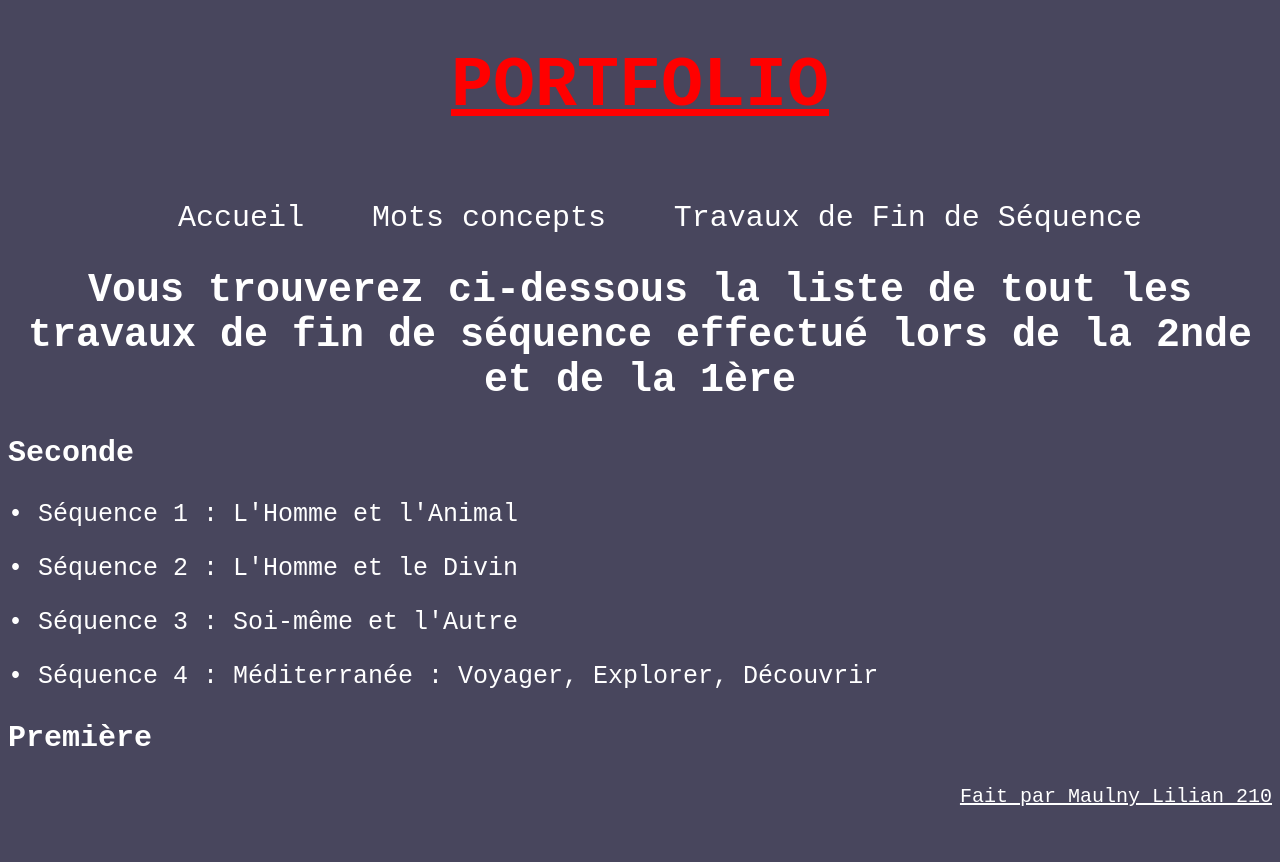
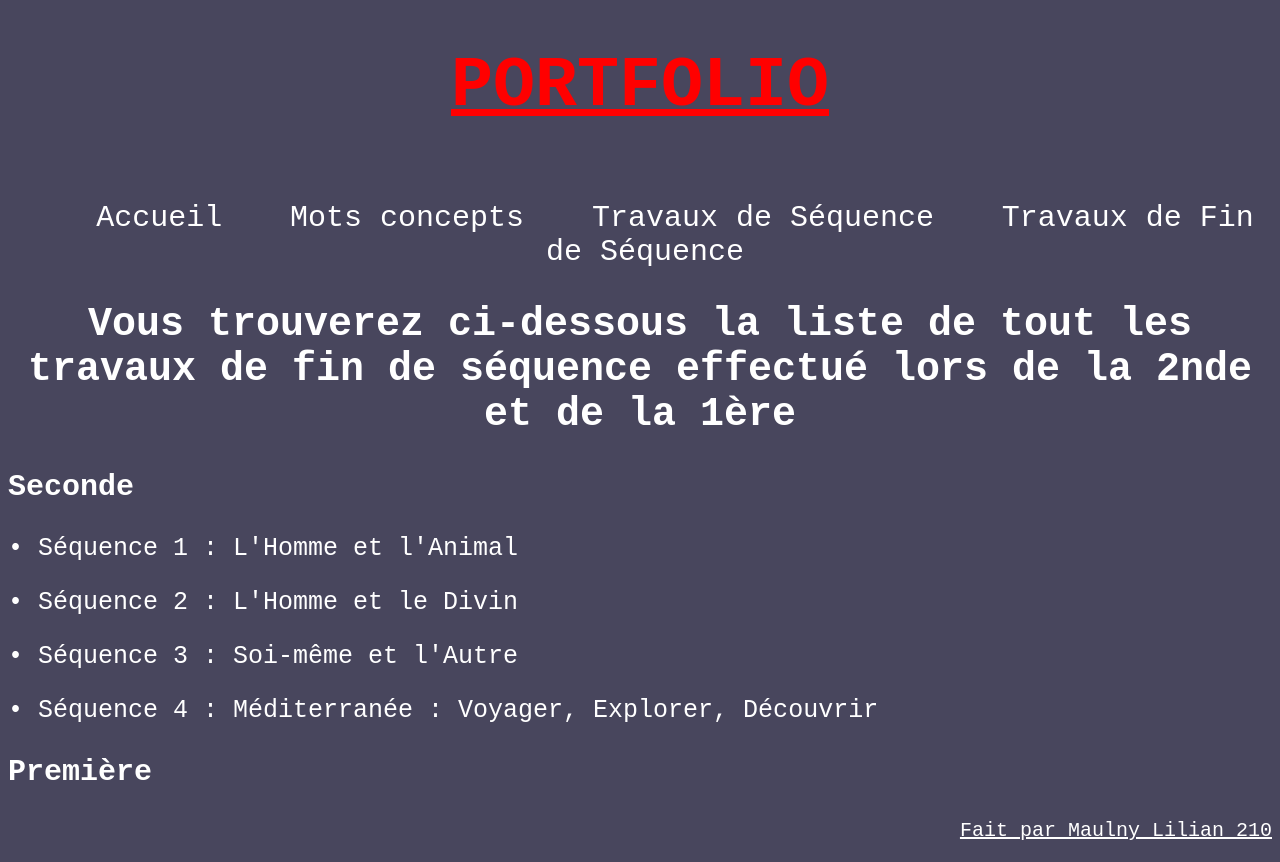
Before and after one commit to Lilian-Ma/Lilian-Ma.github.io, a plain HTML site: page sequence.html in a window 1280 px wide. Before the commit the page ends 828 px from the top, so only its background shows below. Drawn offline with Linux system fonts and the light colour scheme.

Commit message:
Update sequence.html

```diff
--- a/sequence.html
+++ b/sequence.html
@@ -18,6 +18,7 @@
                 <ul class="nav">
                     <li><a href="index.html">Accueil</a></li>
                     <li><a href="mot_concept.html">Mots concepts</a></li>
+                    <li><a href="int_sequence.html">Travaux de Séquence</a></li>
                     <li class="active">Travaux de Fin de Séquence</li>
                 </ul>
             </nav>
```
